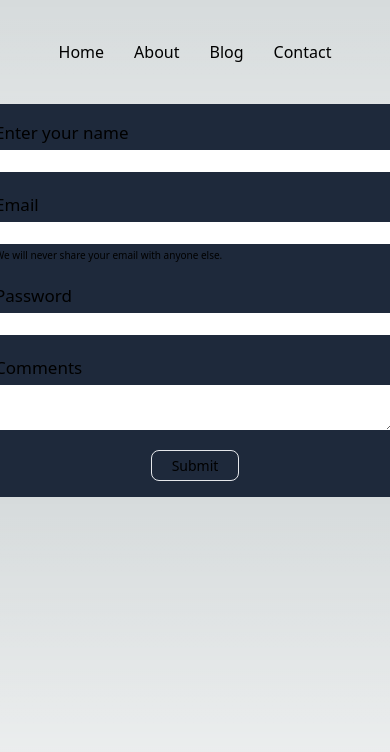
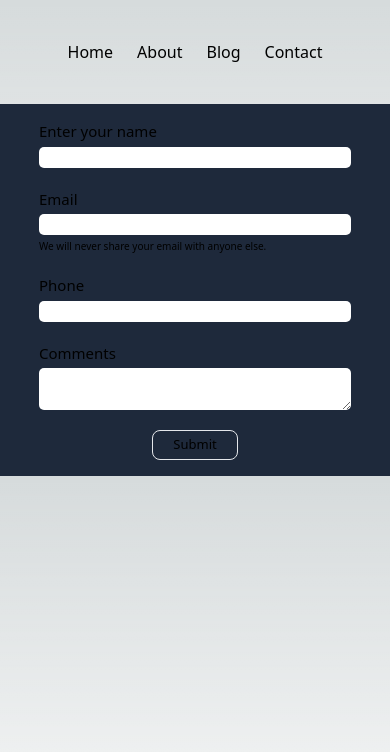
Before and after one commit to jainapurv22/huntingCoder, a Next.js app: page /contact in a window 390 px wide. Shown: the top 752 px of the page. Built offline with nearby package versions, Linux system fonts and the light colour scheme.

Commit message:
responsive

```diff
--- a/components/Navbar.tsx
+++ b/components/Navbar.tsx
@@ -6,16 +6,16 @@ const Navbar = () => {
     <div>
       <nav className='py-[40px]'>
         <ul className="flex justify-center list-none">
-          <li className='mx-[15px]'>
+          <li className='mx-[15px] max-sm:mx-[12px]'>
             <Link href={'/'}>Home</Link>
           </li>
-          <li className='mx-[15px]'>
+          <li className='mx-[15px] max-sm:mx-[12px]'>
             <Link href={'/about'}>About</Link>
           </li>
-          <li className='mx-[15px]'>
+          <li className='mx-[15px] max-sm:mx-[12px]'>
             <Link href={'/blog'}>Blog</Link>
           </li>
-          <li className='mx-[15px]'>
+          <li className='mx-[15px] max-sm:mx-[12px]'>
             <Link href={'/contact'}>Contact</Link>
           </li>
         </ul>
--- /dev/null
+++ b/contactdata/10.json
@@ -0,0 +1 @@
+{"name":"Apurv Jain","email":"japurv27@gmail.com","phone":"08824380391","concern":"fefe"}
--- a/pages/about.js
+++ b/pages/about.js
@@ -2,14 +2,14 @@ import React from 'react'
 
 const about = () => {
   return (
-    <div className='my-[30px] mx-auto max-w-[45vw]'>
+    <div className='my-[30px] mx-auto max-w-[45vw] max-sm:max-w-[80vw]'>
       <h1 className='text-center'>About hunting coder</h1>
-      <h2 className='my-[20px]'>Introduction</h2>
-      <p>Lorem ipsum dolor sit amet consectetur adipisicing elit. Nam maxime eos repudiandae fugiat impedit ab recusandae aliquam eligendi nisi dicta alias tempore ducimus quas, corrupti est saepe ratione? Dolorem dignissimos aperiam quisquam, delectus quia facere atque adipisci ex architecto. Animi reprehenderit soluta ullam odio nesciunt?</p>
-      <h2 className='my-[15px]'>Services Offered</h2>
+      <h2 className='my-[20px] max-sm:text-xl'>Introduction</h2>
+      <p className='text-[14px]'>Lorem ipsum dolor sit amet consectetur adipisicing elit. Nam maxime eos repudiandae fugiat impedit ab recusandae aliquam eligendi nisi dicta alias tempore ducimus quas, corrupti est saepe ratione? Dolorem dignissimos aperiam quisquam, delectus quia facere atque adipisci ex architecto. Animi reprehenderit soluta ullam odio nesciunt?</p>
+      <h2 className='my-[15px] max-sm:text-xl'>Services Offered</h2>
       <p>Lorem, ipsum dolor sit amet consectetur adipisicing elit. Praesentium natus voluptate aut modi sequi explicabo animi corporis adipisci reiciendis ipsa! Porro quia at earum beatae ab? Voluptatibus, quos. Vel incidunt sit minima amet ullam.</p>
-      <p className='my-[15px]'>We offer the following services</p>
-      <ul>
+      <p className='my-[15px] text-[14px]'>We offer the following services</p>
+      <ul className='text-[14px]'>
         <li>Service 1</li>
         <li>Service 2</li>
         <li>Service 3</li>
@@ -18,8 +18,8 @@ const about = () => {
         <li>Service 6</li>
         <li>Service 7</li>
       </ul>
-      <h2 className='my-[15px]'>Contact us</h2>
-      <p>Lorem ipsum dolor sit amet consectetur adipisicing elit. Atque, hic? Cumque temporibus ipsa ducimus distinctio aspernatur! Vero est facere, voluptate dolorem temporibus aspernatur rerum placeat sit ab accusamus.</p>
+      <h2 className='my-[15px] max-sm:text-xl'>Contact us</h2>
+      <p className='text-[14px]'>Lorem ipsum dolor sit amet consectetur adipisicing elit. Atque, hic? Cumque temporibus ipsa ducimus distinctio aspernatur! Vero est facere, voluptate dolorem temporibus aspernatur rerum placeat sit ab accusamus.</p>
     </div>
   )
 }
--- a/pages/blog.js
+++ b/pages/blog.js
@@ -14,11 +14,11 @@ const Blog = (props) => {
         return (
           <div
             key={i}
-            className="my-[20px] px-[22rem] text-[16px] flex items-start flex-col"
+            className="my-[20px] px-[22rem] max-lg:px-[4rem] text-[16px] max-sm:text-[15px] flex items-start flex-col"
           >
             <Link
               href={`/blogpost/${blogitem.slug}`}
-              className="font-bold text-[28px]"
+              className="font-bold text-[28px] max-sm:text-[22px]"
             >
               {blogitem.title}
             </Link>
--- a/pages/blogpost/[slug].js
+++ b/pages/blogpost/[slug].js
@@ -6,8 +6,8 @@ const Slug = (props) => {
   const [blog, setBlog] = useState(props.blogitem);
   return (
     <div className='flex items-center flex-col'>
-      <h2 className='text-[25px] mb-[15px] font-bold'>{blog&&blog.title}</h2>
-      <p className='px-[24rem]'>{blog&&blog.description}</p>
+      <h2 className='text-[25px] max-sm:text-[20px] mb-[15px] font-bold'>{blog&&blog.title}</h2>
+      <p className='px-[24rem] max-sm:px-[4rem] max-sm:text-[15px]'>{blog&&blog.description}</p>
     </div>
   )
 }
--- a/pages/contact.js
+++ b/pages/contact.js
@@ -5,7 +5,7 @@ const Contact = () => {
 
   const onHandleSubmit = (e) =>{
     e.preventDefault();
-    const data = {name,email,password,concern}
+    const data = {name,email,phone,concern}
     try {
       const response = fetch("http://localhost:3000/api/postcontact", {
         method: "POST", // or 'PUT'
@@ -32,9 +32,9 @@ const Contact = () => {
     {
       setemail(e.target.value);
     }
-    else if(e.target.name === "password")
+    else if(e.target.name === "phone")
     {
-      setpassword(e.target.value);
+      setphone(e.target.value);
     }
     else if(e.target.name === "concern")
     {
@@ -44,18 +44,18 @@ const Contact = () => {
 
   const [name, setname] = useState('')
   const [email, setemail] = useState('')
-  const [password, setpassword] = useState('')
+  const [phone, setphone] = useState('')
   const [concern, setconcern] = useState('')
   return (
-    <div className="bg-slate-800 py-[1rem]">
+    <div className="bg-slate-800 py-[1rem] w-full">
       <form className="flex flex-col items-center" onSubmit={onHandleSubmit}>
         <div className="mb-[20px] flex flex-col gap-1 items-start">
-          <label htmlFor="name" className="form-label text-[17px]">
+          <label htmlFor="name" className="form-label text-[17px] max-sm:text-[15px]">
             Enter your name
           </label>
           <input
             type="name"
-            className="form-control text-black px-[5px] rounded-[5px] w-[25rem] text-[15px]"
+            className="form-control text-black px-[5px] rounded-[5px] w-[25rem] max-sm:w-[80vw] text-[15px] max-sm:text-[14px]"
             id="name"
             name="name"
             value={name}
@@ -63,12 +63,12 @@ const Contact = () => {
           />
         </div>
         <div className="mb-[20px] flex flex-col gap-1 items-start">
-          <label htmlFor="email" className="form-label text-[17px]">
+          <label htmlFor="email" className="form-label text-[17px] max-sm:text-[15px]">
             Email
           </label>
           <input
             type="email"
-            className="form-control text-black px-[5px] rounded-[5px] w-[25rem] text-[15px]"
+            className="form-control text-black px-[5px] rounded-[5px] w-[25rem] max-sm:w-[80vw] text-[15px] max-sm:text-[14px]"
             id="email"
             name="email"
             value={email}
@@ -79,23 +79,23 @@ const Contact = () => {
           </div>
         </div>
         <div className="mb-[20px] flex flex-col gap-1 items-start">
-          <label htmlFor="password" className="form-label text-[17px]">
-            Password
+          <label htmlFor="phone" className="form-label text-[17px] max-sm:text-[15px]">
+            Phone
           </label>
           <input
-            type="password"
-            className="form-control text-black px-[5px] rounded-[5px] w-[25rem] text-[15px]"
-            id="password"
-            name="password"
-            value={password}
+            type="phone"
+            className="form-control text-black px-[5px] rounded-[5px] w-[25rem] max-sm:w-[80vw] text-[15px] max-sm:text-[14px]"
+            id="phone"
+            name="phone"
+            value={phone}
             onChange={onHandleChange}
             required
           />
         </div>
         <div className="form-floating mb-[20px] flex flex-col gap-1 items-start">
-          <label htmlFor="floatingTextarea" className="text-[17px]">Comments</label>
+          <label htmlFor="floatingTextarea" className="text-[17px] max-sm:text-[15px]">Comments</label>
           <textarea
-            className="form-control text-black px-[5px] rounded-[5px] w-[25rem] text-[15px]"
+            className="form-control text-black px-[5px] rounded-[5px] w-[25rem] max-sm:w-[80vw] text-[15px] max-sm:text-[14px]"
             id="floatingTextarea"
             name="concern"
             value={concern}
@@ -103,7 +103,7 @@ const Contact = () => {
           ></textarea>
         </div>
         <div className="flex flex-start">
-          <button type="submit" className="border p-1 px-5 rounded-lg text-[14px] cursor-pointer">
+          <button type="submit" className="border p-1 px-5 rounded-lg text-[14px] max-sm:text-[13px] cursor-pointer">
             Submit
           </button>
         </div>
--- a/pages/index.tsx
+++ b/pages/index.tsx
@@ -6,16 +6,16 @@ const inter = Inter({ subsets: ['latin'] })
 
 export default function Home() {
   return (
-    <main className="flex min-h-screen flex-col items-center justify-between p-24 pt-0">
+    <main className="flex min-h-screen flex-col items-center justify-between p-24 pt-0 max-sm:p-12 max-sm:pt-0">
 
     <Image src={'/homeImg1.avif'} alt="hunting coder" width={128} height={108} className='rounded-[70px] mt-[15px]'/>
-      <div className="z-10 flex w-full max-w-5xl items-center justify-center font-mono text-sm lg:flex">
-        <h1 className="fixed left-0 top-0 font-bold text-[30px] w-full justify-center  bg-gradient-to-b from-zinc-200 pb-6 pt-8 backdrop-blur-2xl dark:from-inherit lg:static lg:w-auto lg:p-4 text-[2rem]">
+      <div className="flex w-full max-w-5xl items-center justify-center font-mono text-sm lg:flex">
+        <h1 className="font-bold text-[30px] w-full justify-center bg-gradient-to-b from-zinc-200 pb-6 pt-8 backdrop-blur-2xl dark:from-inherit w-auto text-[2rem] ">
           Hunting Coder
         </h1>
       </div>
-      <div className="z-10 flex flex-col gap-4 mt-[0px] w-full max-w-5xl items-center justify-center font-mono text-sm lg:flex">
-        <p className="fixed left-0 top-0  w-full justify-center border-b border-gray-300 bg-gradient-to-b from-zinc-200 pb-6 pt-8 backdrop-blur-2xl text-[1rem]      dark:border-neutral-800 dark:bg-zinc-800/30 dark:from-inherit lg:static lg:w-auto  lg:rounded-xl lg:border lg:bg-gray-200 lg:p-4 lg:dark:bg-zinc-800/30">
+      <div className="flex flex-col gap-4 mt-[0px] w-full max-w-5xl items-center justify-center font-mono text-sm lg:flex">
+        <p className="w-full justify-center border-b border-gray-300 bg-gradient-to-b from-zinc-200 pb-5 pt-5 backdrop-blur-2xl text-[1rem]      dark:border-neutral-800 dark:bg-zinc-800/30 dark:from-inherit w-auto rounded-xl border bg-gray-200 p-4 dark:bg-zinc-800/30 max-sm:p-3 max-sm:rounded-lg max-sm:text-[0.8rem]">
           A blog for hunting coders by a hunting coder
         </p>
       </div>
```
